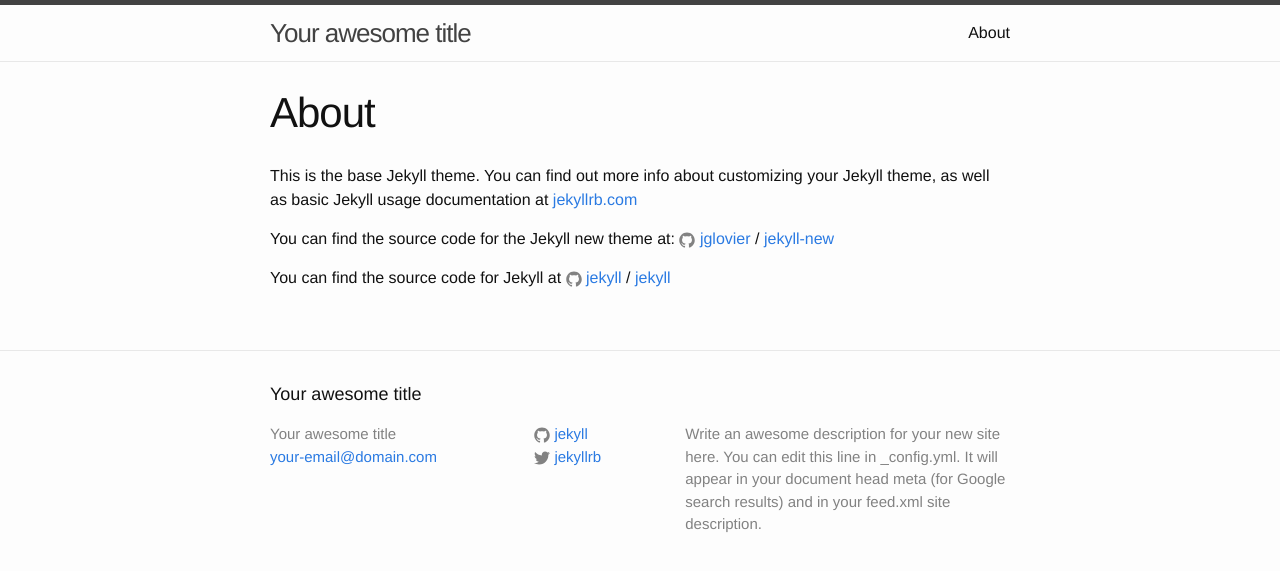
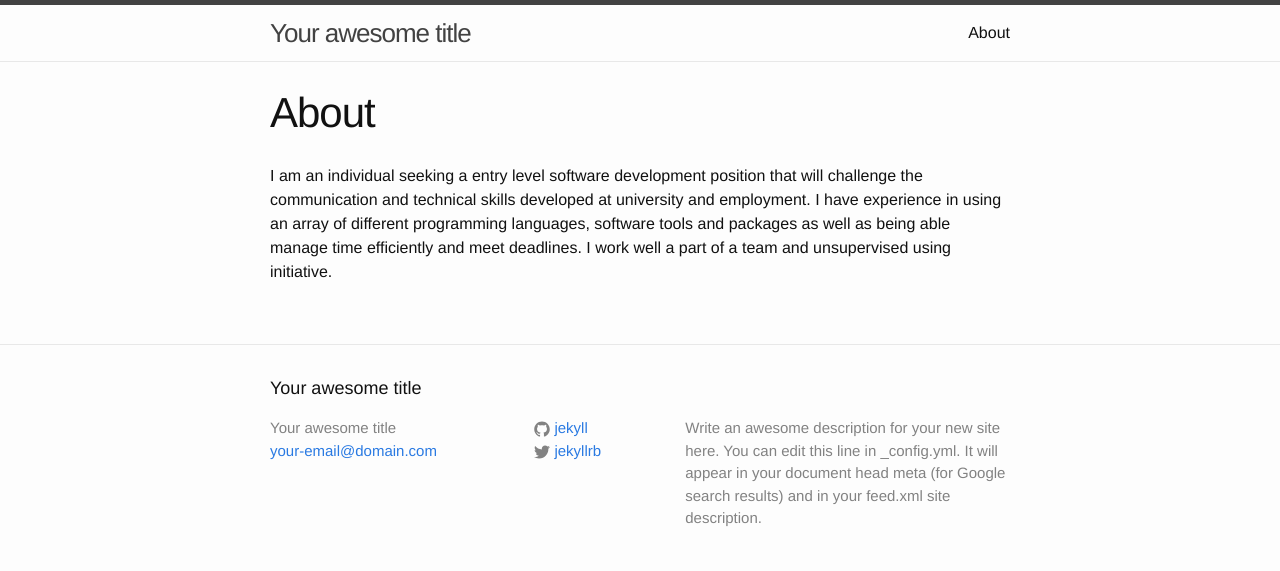
Before and after one commit to DrSayus/AaronMcDonald.github.io, a Jekyll site: the page built from about.md, in a window 1280 px wide. Shown: the top 571 px of the page. Built offline with Jekyll 4.4.1, drawn with Linux system fonts in a browser that asks for light colours.

Commit message:
Update about.md

```diff
--- a/about.md
+++ b/about.md
@@ -4,12 +4,4 @@ title: About
 permalink: /about/
 ---
 
-This is the base Jekyll theme. You can find out more info about customizing your Jekyll theme, as well as basic Jekyll usage documentation at [jekyllrb.com](http://jekyllrb.com/)
-
-You can find the source code for the Jekyll new theme at:
-{% include icon-github.html username="jglovier" %} /
-[jekyll-new](https://github.com/jglovier/jekyll-new)
-
-You can find the source code for Jekyll at
-{% include icon-github.html username="jekyll" %} /
-[jekyll](https://github.com/jekyll/jekyll)
+I am an individual seeking a entry level software development position that will challenge the communication and technical skills developed at university and employment. I have experience in using an array of different programming languages, software tools and packages as well as being able manage time efficiently and meet deadlines. I work well a part of a team and unsupervised using initiative.
```
